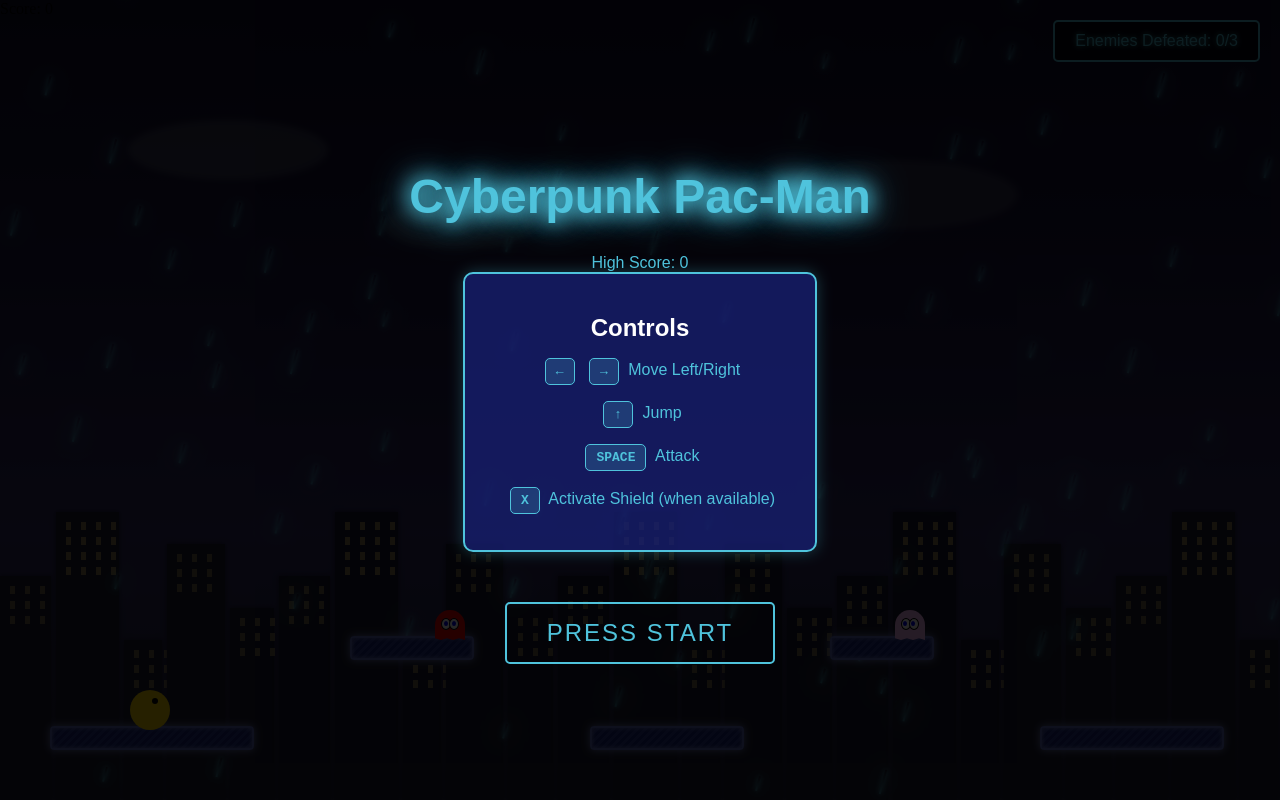
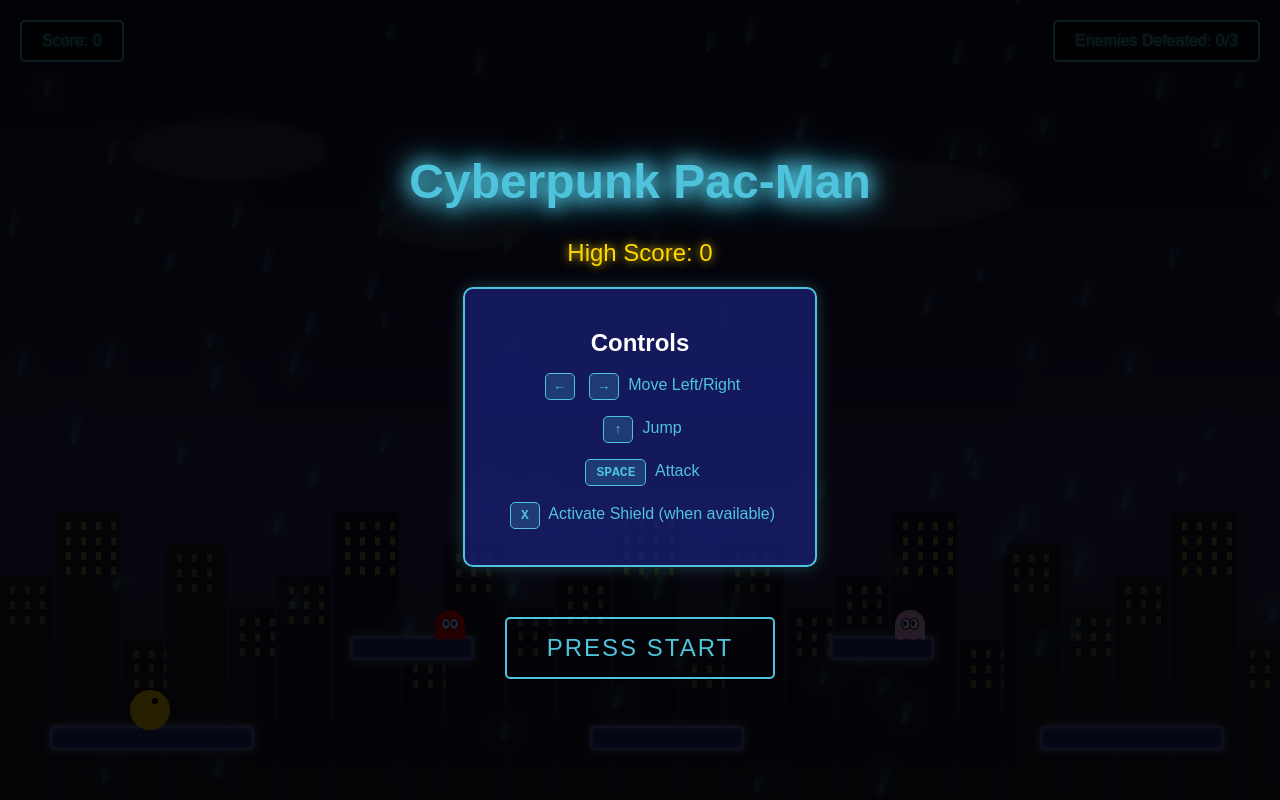
Before and after one commit to AyushSinha1411/pacman_platformer, a plain HTML site: page index.html in a window 1280 px wide. Drawn offline with Linux system fonts and the light colour scheme.

Commit message:
Update style.css

```diff
--- a/style.css
+++ b/style.css
@@ -475,3 +475,24 @@ body, html {
         text-shadow: 0 0 20px #4fc3dc, 0 0 30px #4fc3dc, 0 0 40px #4fc3dc;
     }
 }
+
+#score-display {
+    position: fixed;
+    top: 20px;
+    left: 20px;
+    padding: 10px 20px;
+    background: rgba(0, 0, 0, 0.7);
+    border: 2px solid #4fc3dc;
+    color: #4fc3dc;
+    font-family: 'Arial', sans-serif;
+    border-radius: 5px;
+    z-index: 100;
+    text-shadow: 0 0 5px #4fc3dc;
+}
+
+.start-screen .high-score {
+    font-size: 24px;
+    margin-bottom: 20px;
+    color: #ffd700;
+    text-shadow: 0 0 10px #ffd700;
+}
```
